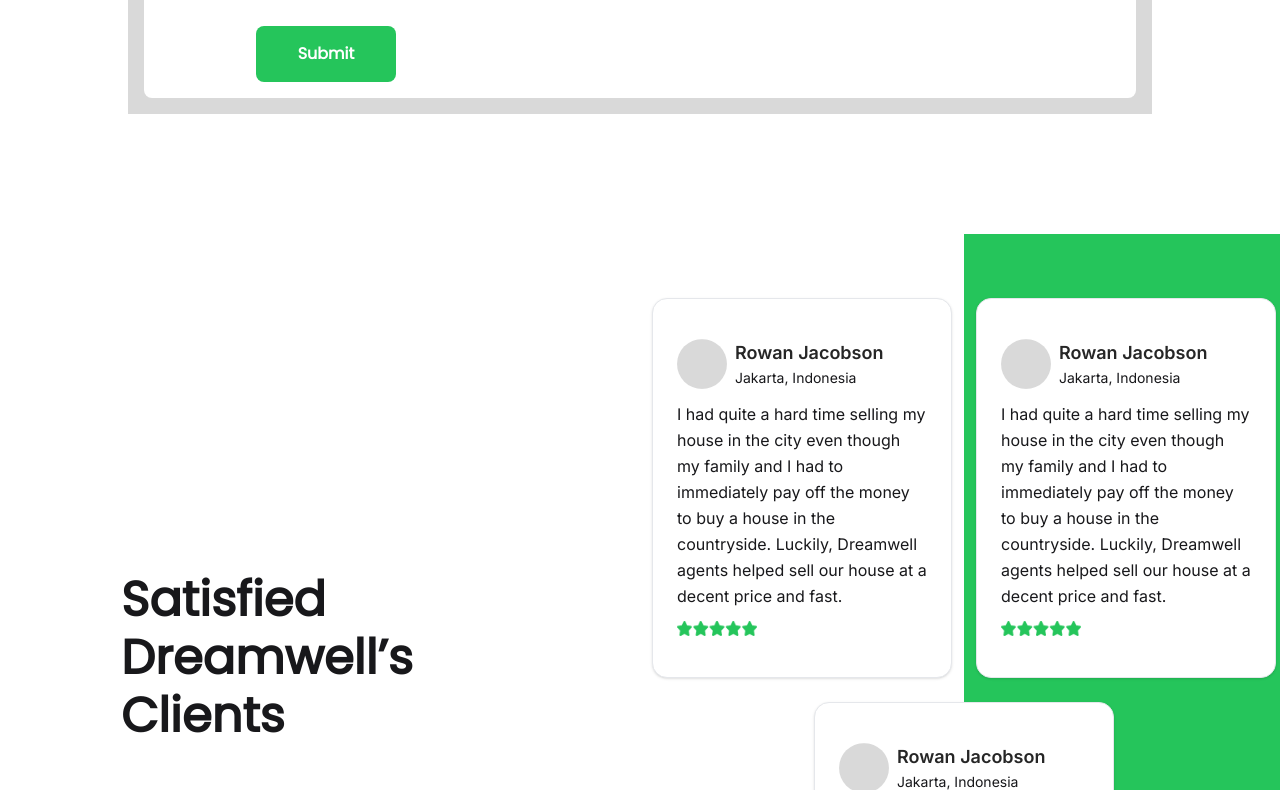
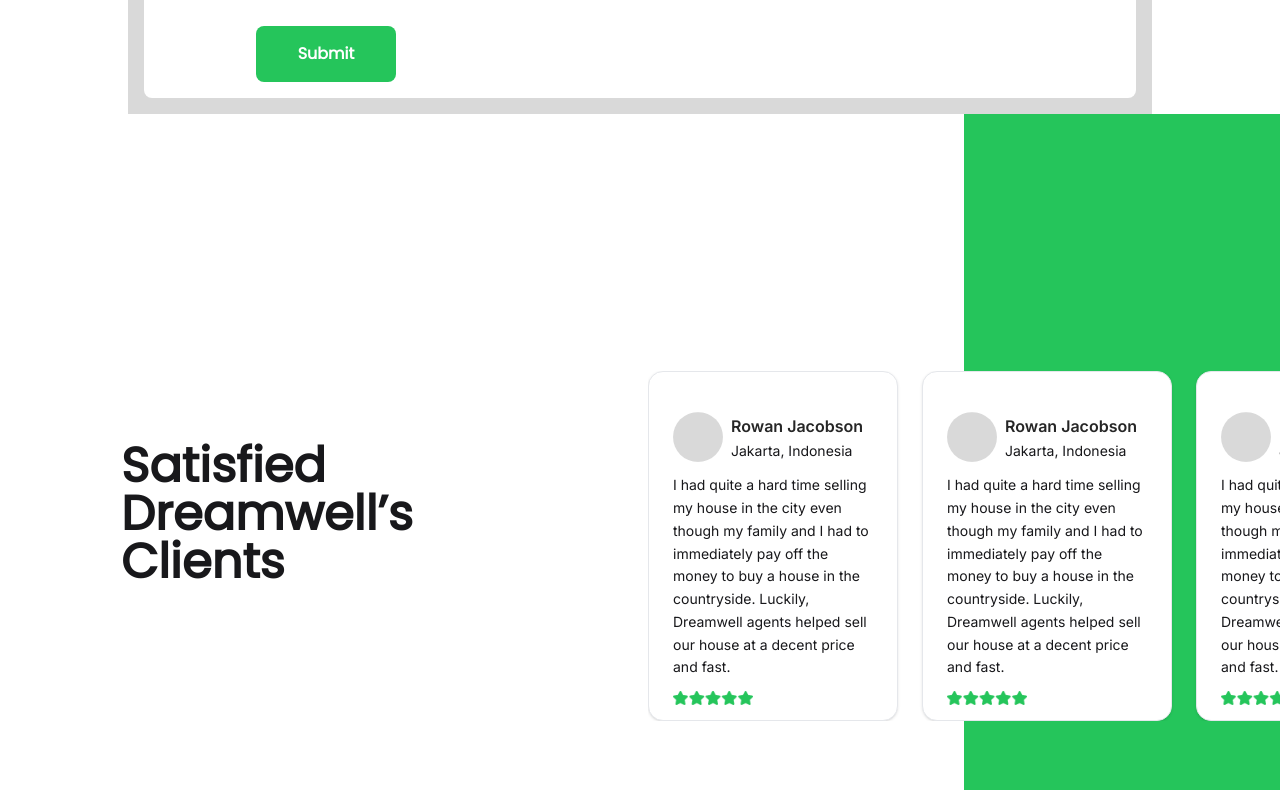
Before and after one commit to salmanhaider14/wahidpk-frontend, a Next.js app: page /contact in a window 1280 px wide. Shown: the part 770-1560 px from the top of the page. Built offline with nearby package versions, Linux system fonts and the light colour scheme.

Commit message:
contacts page fixed

```diff
--- a/app/contact/page.js
+++ b/app/contact/page.js
@@ -12,16 +12,16 @@ const Contact = () => {
   };
   return (
     <>
-      <section className="min-h-screen relative">
-        <div className="bg-[#D9D9D9] p-4 w-[80%] min-h-[550px] pt-[150px] relative m-auto mt-[120px]">
-          <h1 className="text-neutral-800 text-5xl text-center pb-16 font-semibold font-['Golos Text'] ">
+      <section className=" relative">
+        <div className="bg-[#D9D9D9] p-4 md:w-[80%] w-full min-h-[550px] pt-[150px] relative m-auto mt-[120px]">
+          <h1 className="text-neutral-800 md:text-5xl text-3xl text-center pb-16 font-semibold font-['Golos Text'] ">
             We are eager to hear from you.
           </h1>
           <div className="max-w-[1050px] min-h-[400px] bg-white rounded-lg m-auto flex flex-col justify-center items-center p-4 gap-3 ">
-            <h1 className="text-center text-neutral-800 text-[28px] font-semibold font-['Inter'] leading-[38px]">
+            <h1 className="text-center text-neutral-800 md:text-[28px] text-[20px] font-semibold font-['Inter'] leading-[38px]">
               Any Question? Catch Us Up!
             </h1>
-            <div className="grid md:grid-cols-2 gap-4 w-[80%]">
+            <div className="grid md:grid-cols-2 gap-4 md:w-[80%] w-full">
               <div class="mb-6 w-full">
                 <label
                   for="default-input"
@@ -49,7 +49,7 @@ const Contact = () => {
                 />
               </div>
             </div>
-            <div className="w-[80%]">
+            <div className="md:w-[80%] w-full">
               <label
                 for="message"
                 class="block mb-2 text-sm font-medium text-gray-900 dark:text-white text-start"
@@ -63,7 +63,7 @@ const Contact = () => {
                 placeholder="Write your thoughts here..."
               ></textarea>
             </div>
-            <div className="flex justify-start w-[80%] mt-4">
+            <div className="flex justify-start md:w-[80%] w-full mt-4">
               <button className="w-[140px] h-[56px] flex justify-center items-center font-bold text-white rounded-lg bg-main hover:bg-green-600">
                 Submit
               </button>
@@ -71,23 +71,23 @@ const Contact = () => {
           </div>
         </div>
       </section>
-      <section className="min-h-screen relative grid md:grid-cols-2 gap-4">
+      <section className="min-h-screen relative grid md:grid-cols-2 gap-4 ">
         <div className="flex justify-center items-center  w-full h-full">
-          <h1 className="w-[390px] text-start  text-zinc-900 text-5xl font-semibold font-['Golos Text'] leading-[58px]">
+          <h1 className="w-[390px] md:text-start text-center  text-zinc-900 md:text-5xl text-3xl font-semibold font-['Golos Text'] leading-normal">
             Satisfied Dreamwell’s Clients
           </h1>
         </div>
-        <div className=" relative  flex justify-scenter items-center">
-          <div className="w-1/2 h-full absolute right-0 bg-main"></div>
-          <div className="flex justify-center items-center flex-wrap gap-6 mt-16 z-10">
-            <div className="w-[300px] h-[380px] bg-white rounded-[15px] shadow flex flex-col gap-3 p-6 border">
+        <div className="relative flex justify-center overflow-x-auto items-center ">
+          <div className="w-1/2 h-full absolute overflow-x-hidden right-0 bg-main"></div>
+          <div className="flex justify-start items-center gap-6 mt-16 z-10 relative overflow-x-auto overflow-y-hidden">
+            <div className="min-w-[250px] h-[350px] max-w-none bg-white rounded-[15px] shadow flex flex-col gap-3 p-6 border">
               <div className="flex items-center gap-2 mt-4">
                 <img
                   src="/assets/propertyimg.png"
                   className="w-[50px] h-[50px] rounded-full "
                 />
                 <div className="flex flex-col">
-                  <h1 className="text-neutral-800 text-lg font-semibold font-['Inter'] leading-7">
+                  <h1 className="text-neutral-800 text-md font-semibold font-['Inter'] leading-7">
                     Rowan Jacobson
                   </h1>
                   <p className="text-zinc-900 text-sm font-normal font-['Inter'] leading-relaxed">
@@ -95,7 +95,7 @@ const Contact = () => {
                   </p>
                 </div>
               </div>
-              <p className=" text-zinc-900 text-base font-normal font-['Inter'] leading-relaxed">
+              <p className=" text-zinc-900 text-sm font-normal font-['Inter'] leading-relaxed">
                 I had quite a hard time selling my house in the city even though
                 my family and I had to immediately pay off the money to buy a
                 house in the countryside. Luckily, Dreamwell agents helped sell
@@ -103,14 +103,14 @@ const Contact = () => {
               </p>
               <img src="/assets/greenstars.png" className="w-20 " />
             </div>
-            <div className="w-[300px] h-[380px] bg-white rounded-[15px] shadow flex flex-col gap-3 p-6 border">
+            <div className="min-w-[250px] h-[350px] max-w-none bg-white rounded-[15px] shadow flex flex-col gap-3 p-6 border">
               <div className="flex items-center gap-2 mt-4">
                 <img
                   src="/assets/propertyimg.png"
                   className="w-[50px] h-[50px] rounded-full "
                 />
                 <div className="flex flex-col">
-                  <h1 className="text-neutral-800 text-lg font-semibold font-['Inter'] leading-7">
+                  <h1 className="text-neutral-800 text-md font-semibold font-['Inter'] leading-7">
                     Rowan Jacobson
                   </h1>
                   <p className="text-zinc-900 text-sm font-normal font-['Inter'] leading-relaxed">
@@ -118,7 +118,7 @@ const Contact = () => {
                   </p>
                 </div>
               </div>
-              <p className=" text-zinc-900 text-base font-normal font-['Inter'] leading-relaxed">
+              <p className=" text-zinc-900 text-sm font-normal font-['Inter'] leading-relaxed">
                 I had quite a hard time selling my house in the city even though
                 my family and I had to immediately pay off the money to buy a
                 house in the countryside. Luckily, Dreamwell agents helped sell
@@ -126,14 +126,14 @@ const Contact = () => {
               </p>
               <img src="/assets/greenstars.png" className="w-20 " />
             </div>
-            <div className="w-[300px] h-[380px] bg-white rounded-[15px] shadow flex flex-col gap-3 p-6 border">
+            <div className="min-w-[250px] h-[350px] max-w-none bg-white rounded-[15px] shadow flex flex-col gap-3 p-6 border">
               <div className="flex items-center gap-2 mt-4">
                 <img
                   src="/assets/propertyimg.png"
                   className="w-[50px] h-[50px] rounded-full "
                 />
                 <div className="flex flex-col">
-                  <h1 className="text-neutral-800 text-lg font-semibold font-['Inter'] leading-7">
+                  <h1 className="text-neutral-800 text-md font-semibold font-['Inter'] leading-7">
                     Rowan Jacobson
                   </h1>
                   <p className="text-zinc-900 text-sm font-normal font-['Inter'] leading-relaxed">
@@ -141,7 +141,7 @@ const Contact = () => {
                   </p>
                 </div>
               </div>
-              <p className=" text-zinc-900 text-base font-normal font-['Inter'] leading-relaxed">
+              <p className=" text-zinc-900 text-sm font-normal font-['Inter'] leading-relaxed">
                 I had quite a hard time selling my house in the city even though
                 my family and I had to immediately pay off the money to buy a
                 house in the countryside. Luckily, Dreamwell agents helped sell
--- a/components/Header.js
+++ b/components/Header.js
@@ -55,7 +55,7 @@ export default function Header() {
           Rent
         </button>{" "}
       </div>
-      <div className="max-w-[1000px] min-h-[170px] bg-white m-auto mt-10 rounded-md hidden lg:flex  md:justify-center flex-col justify-start p-4 gap-2">
+      <div className="max-w-[1000px] min-h-[170px] bg-white m-auto mt-10 rounded-md hidden md:flex  md:justify-center flex-col justify-start p-4 gap-2">
         <div className="flex items-center gap-2">
           {" "}
           <FormControl className="md:w-[200px] ">
@@ -92,7 +92,7 @@ export default function Header() {
           />
           <div className="w-[300px] h-[60px] ">
             <div className="flex items-center md:justify-center gap-4">
-              <FormControl sx={{ minWidth: 120 }}>
+              <FormControl>
                 <InputLabel htmlFor="grouped-native-select">
                   Min Price
                 </InputLabel>
@@ -114,7 +114,7 @@ export default function Header() {
                 </Select>
               </FormControl>
               <p>To</p>
-              <FormControl sx={{ minWidth: 120 }}>
+              <FormControl>
                 <InputLabel htmlFor="grouped-select">Any</InputLabel>
                 <Select defaultValue="" id="grouped-select" label="Grouping">
                   <MenuItem value="">
@@ -132,7 +132,7 @@ export default function Header() {
           </div>
           <div className="md:w-[300px] h-[60px] md:ms-4 ">
             <div className="flex items-center md:justify-start gap-4">
-              <FormControl sx={{ minWidth: 120 }}>
+              <FormControl>
                 <InputLabel htmlFor="grouped-native-select">
                   Min Marla
                 </InputLabel>
@@ -154,7 +154,7 @@ export default function Header() {
                 </Select>
               </FormControl>
               To
-              <FormControl sx={{ minWidth: 120 }}>
+              <FormControl>
                 <InputLabel htmlFor="grouped-select">Any</InputLabel>
                 <Select defaultValue="" id="grouped-select" label="Grouping">
                   <MenuItem value="">
@@ -170,7 +170,7 @@ export default function Header() {
               </FormControl>
             </div>
           </div>
-          <FormControl className="w-[120px]">
+          <FormControl>
             <InputLabel id="demo-simple-select-label">Beds</InputLabel>
             <Select
               labelId="demo-simple-select-label"
```
